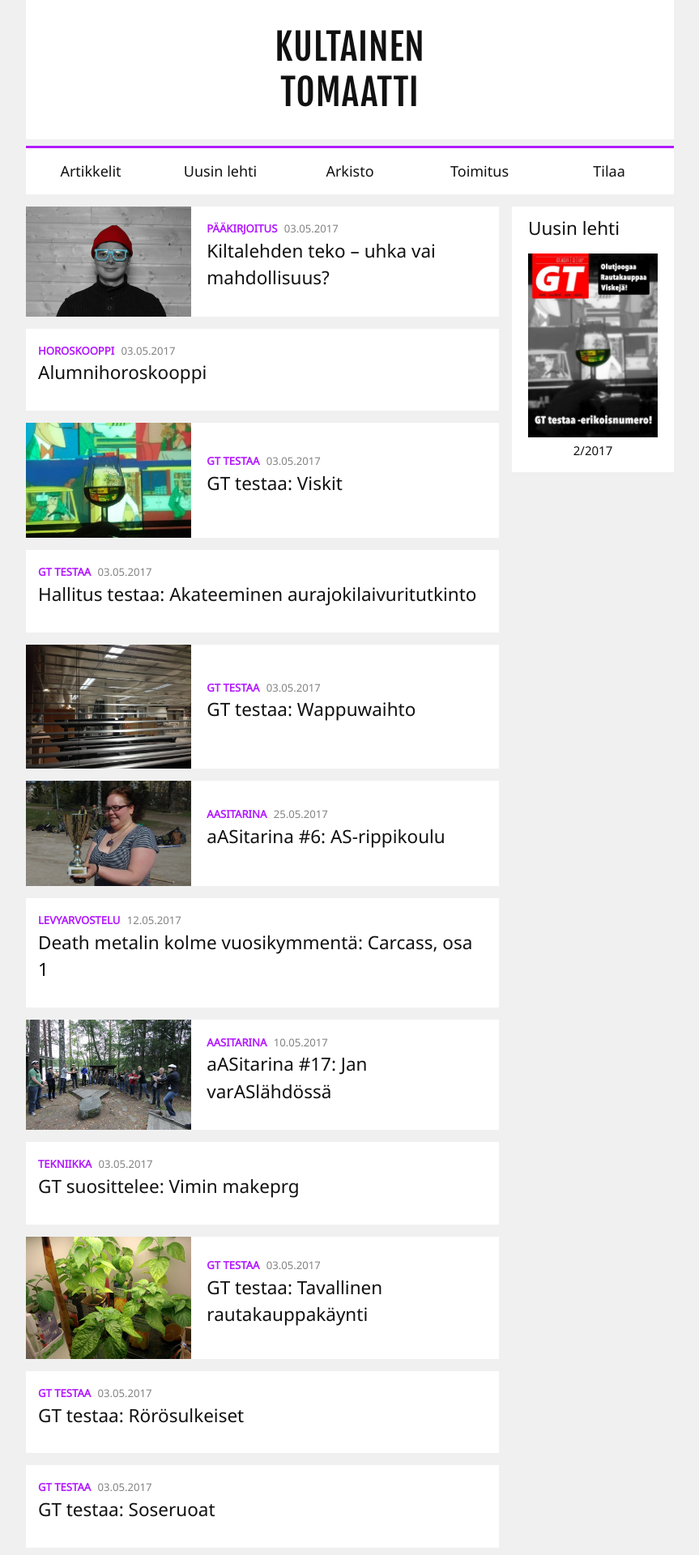
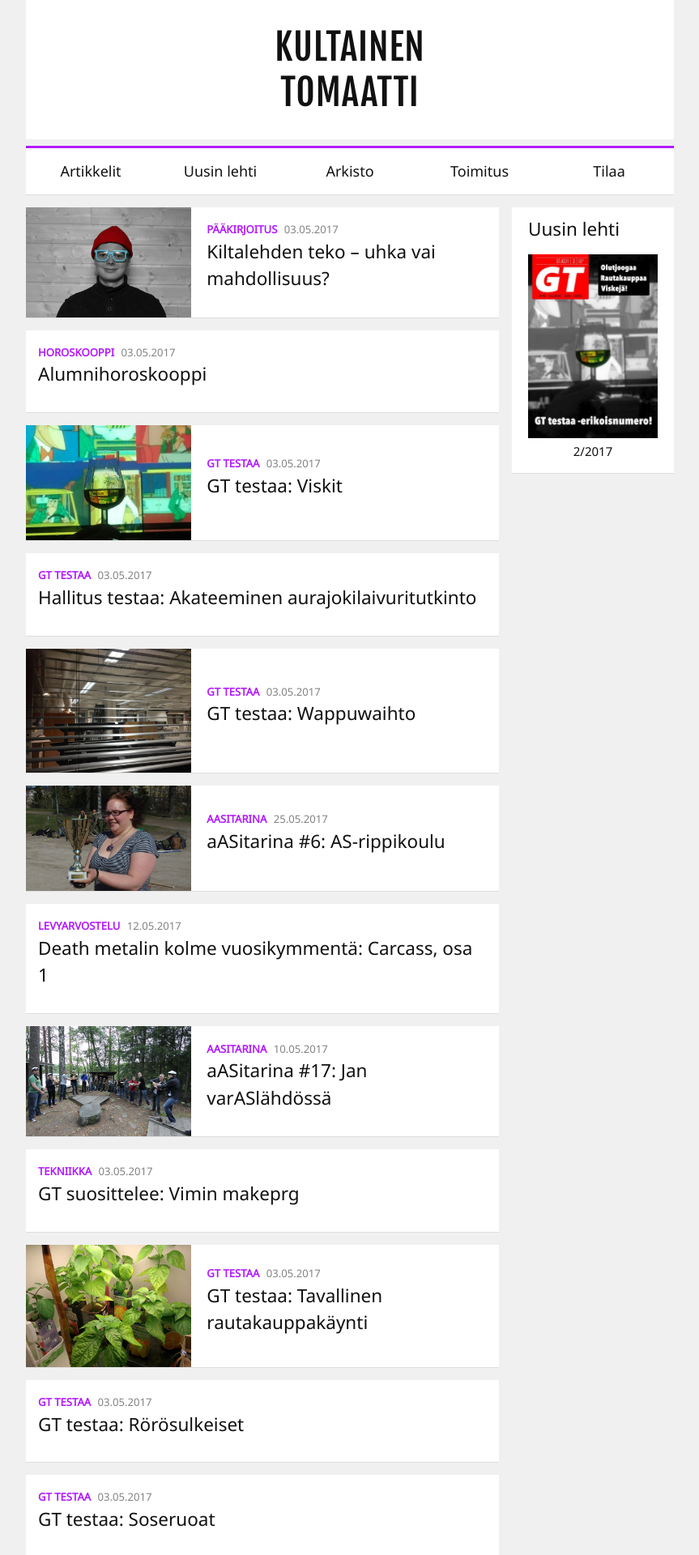
Before and after one commit to AS-kilta/gt-web, a Jekyll site: the page built from index.html, in a window 1280 px wide. Shown: the top 1920 px of the page at 81% size, without its empty margins (208-1071 px from the left). Built offline with Jekyll 4.4.1, drawn with Linux system fonts in a browser that asks for light colours.

```diff
--- a/_sass/_gt-theme.scss
+++ b/_sass/_gt-theme.scss
@@ -8,6 +8,7 @@
     margin: ($spacing-unit / 2) 0;
   }
   background-color: $white-color;
+  border-bottom: 1px solid #dedede;
   @at-root {
     .teaser__image {
       display: inline-block;
@@ -50,6 +51,7 @@
 
 .header__navigation {
   border-top: 3px solid $brand-color;
+  border-bottom: 1px solid #dedede;
   margin-top: $spacing-unit / 4;
   overflow: hidden;
   ul {
```
